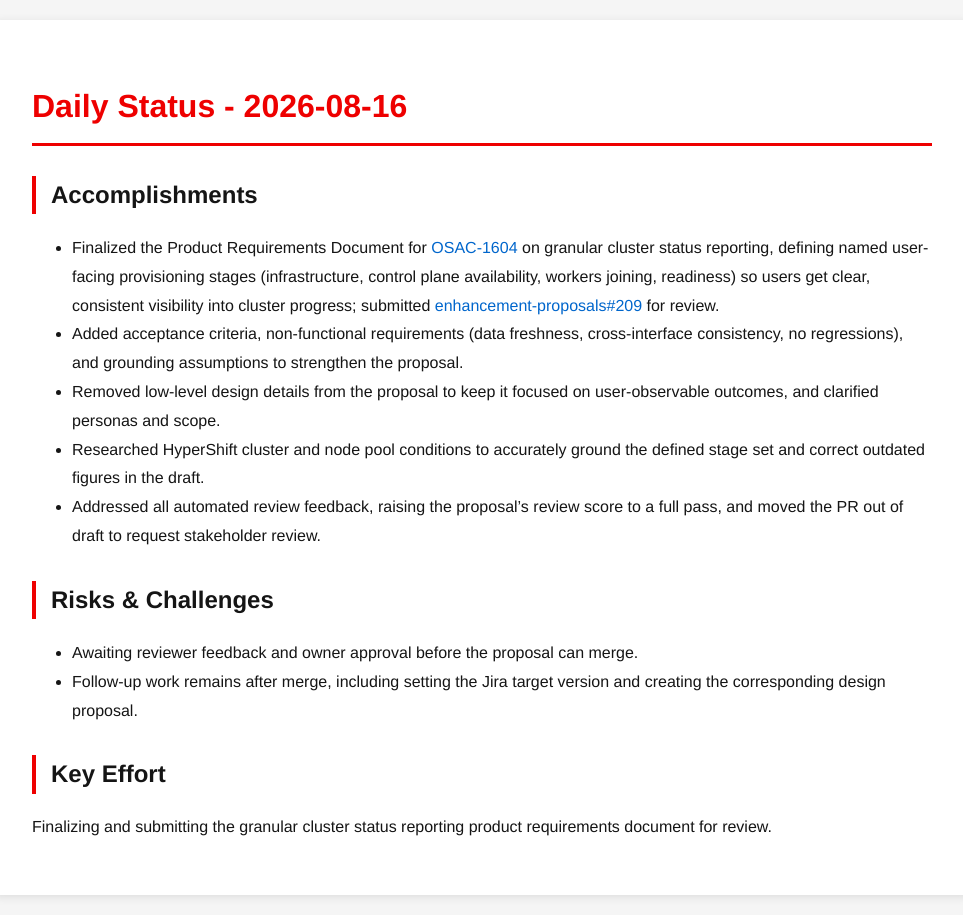
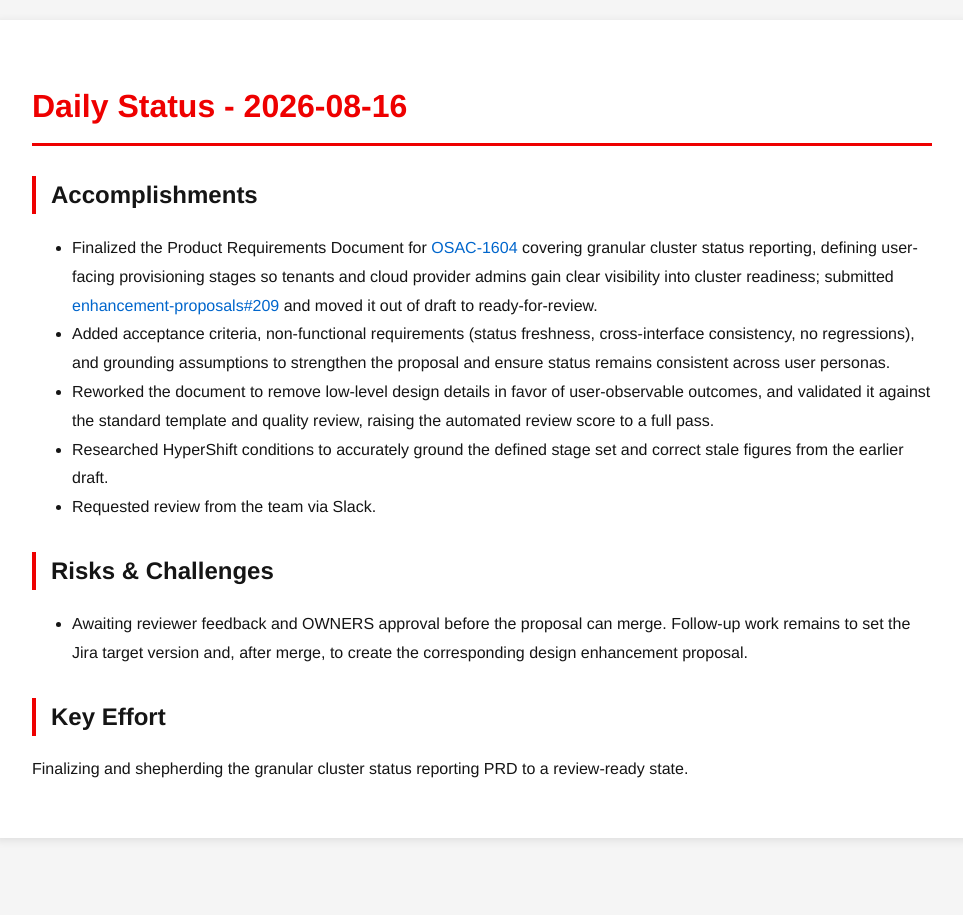
Before and after one commit to tzvatot/daily-status, a Jekyll site: the page built from 2026-08-16.md, in a window 1280 px wide. Shown: the whole page, without its empty margins (158-1121 px from the left). Built offline with Jekyll 4.4.1, drawn with Linux system fonts in a browser that asks for light colours.

Commit message:
Daily status update - 2026-08-16

```diff
--- a/2026-08-16.md
+++ b/2026-08-16.md
@@ -7,15 +7,14 @@ date: 2026-08-16
 # Daily Status - 2026-08-16
 
 ## Accomplishments
-- Finalized the Product Requirements Document for [OSAC-1604](https://redhat.atlassian.net/browse/OSAC-1604) on granular cluster status reporting, defining named user-facing provisioning stages (infrastructure, control plane availability, workers joining, readiness) so users get clear, consistent visibility into cluster progress; submitted [enhancement-proposals#209](https://github.com/osac-project/enhancement-proposals/pull/209) for review.
-- Added acceptance criteria, non-functional requirements (data freshness, cross-interface consistency, no regressions), and grounding assumptions to strengthen the proposal.
-- Removed low-level design details from the proposal to keep it focused on user-observable outcomes, and clarified personas and scope.
-- Researched HyperShift cluster and node pool conditions to accurately ground the defined stage set and correct outdated figures in the draft.
-- Addressed all automated review feedback, raising the proposal's review score to a full pass, and moved the PR out of draft to request stakeholder review.
+- Finalized the Product Requirements Document for [OSAC-1604](https://redhat.atlassian.net/browse/OSAC-1604) covering granular cluster status reporting, defining user-facing provisioning stages so tenants and cloud provider admins gain clear visibility into cluster readiness; submitted [enhancement-proposals#209](https://github.com/osac-project/enhancement-proposals/pull/209) and moved it out of draft to ready-for-review.
+- Added acceptance criteria, non-functional requirements (status freshness, cross-interface consistency, no regressions), and grounding assumptions to strengthen the proposal and ensure status remains consistent across user personas.
+- Reworked the document to remove low-level design details in favor of user-observable outcomes, and validated it against the standard template and quality review, raising the automated review score to a full pass.
+- Researched HyperShift conditions to accurately ground the defined stage set and correct stale figures from the earlier draft.
+- Requested review from the team via Slack.
 
 ## Risks & Challenges
-- Awaiting reviewer feedback and owner approval before the proposal can merge.
-- Follow-up work remains after merge, including setting the Jira target version and creating the corresponding design proposal.
+- Awaiting reviewer feedback and OWNERS approval before the proposal can merge. Follow-up work remains to set the Jira target version and, after merge, to create the corresponding design enhancement proposal.
 
 ## Key Effort
-Finalizing and submitting the granular cluster status reporting product requirements document for review.
+Finalizing and shepherding the granular cluster status reporting PRD to a review-ready state.
```
